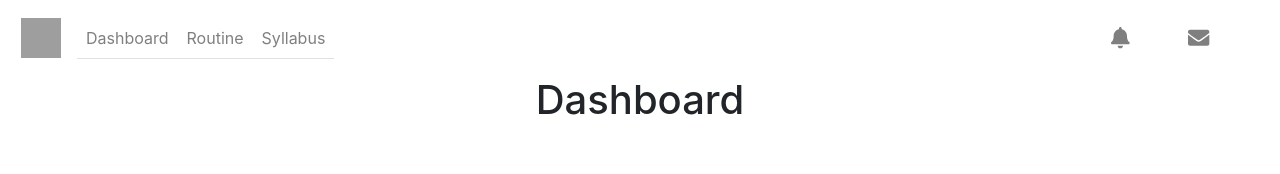
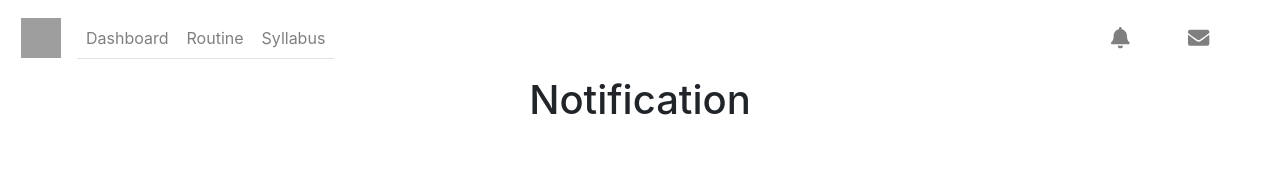
Before and after one commit to kmtusher97/Office-Management-Application-for-CSEJU, a React (Create React App) app in the folder cseju-office-management-app/: page /notification in a window 1280 px wide. Before the commit this address led to /dashboard. Shown: the top 174 px of the page. Built offline with nearby package versions, Linux system fonts and the light colour scheme; grey boxes are pictures that could not be loaded.

Commit message:
New Route added for Notification

```diff
--- a/cseju-office-management-app/src/components/layout/Header.js
+++ b/cseju-office-management-app/src/components/layout/Header.js
@@ -1,6 +1,6 @@
 import React, { Component } from "react";
 import { FontAwesomeIcon } from "@fortawesome/react-fontawesome";
-import { Navbar, Nav, NavDropdown, NavItem, Image } from "react-bootstrap";
+import { Navbar, Nav, NavItem, Image } from "react-bootstrap";
 
 import headerData from "./HeaderData";
 
@@ -40,7 +40,7 @@ class Header extends Component {
           <Nav>
             {headerData.rightSideMenus.map((menu, idxRgtHeaderMenus) => (
               <NavItem key={idxRgtHeaderMenus}>
-                <Nav.Link to={menu.link} style={{ paddingRight: "50px" }}>
+                <Nav.Link href={menu.link} style={{ paddingRight: "50px" }}>
                   <FontAwesomeIcon icon={menu.icon} size="lg" />
                 </Nav.Link>
               </NavItem>
--- /dev/null
+++ b/cseju-office-management-app/src/components/views/Notification.js
@@ -0,0 +1,13 @@
+import React, { Component } from "react";
+
+class Notification extends Component {
+  render() {
+    return (
+      <div>
+        <h1>Notification</h1>
+      </div>
+    );
+  }
+}
+
+export default Notification;
--- a/cseju-office-management-app/src/route/Routes.js
+++ b/cseju-office-management-app/src/route/Routes.js
@@ -3,12 +3,41 @@ import React from "react";
 const Dashboard = React.lazy(() => import("../components/views/Dashboard"));
 const Syllabus = React.lazy(() => import("../components/views/Syllabus"));
 const Routine = React.lazy(() => import("../components/views/Routine"));
+const Notification = React.lazy(() =>
+  import("../components/views/Notification")
+);
 
 const routes = [
-  { path: "/", exact: true, name: "Dashboard", component: Dashboard },
-  { path: "/dashboard", exact: false, name: "Dashboard", component: Dashboard },
-  { path: "/syllabus", exact: true, name: "Dashboard", component: Syllabus },
-  { path: "/routine", exact: true, name: "Dashboard", component: Routine }
+  {
+    path: "/",
+    exact: true,
+    name: "Dashboard",
+    component: Dashboard
+  },
+  {
+    path: "/dashboard",
+    exact: false,
+    name: "Dashboard",
+    component: Dashboard
+  },
+  {
+    path: "/syllabus",
+    exact: true,
+    name: "Dashboard",
+    component: Syllabus
+  },
+  {
+    path: "/routine",
+    exact: true,
+    name: "Dashboard",
+    component: Routine
+  },
+  {
+    path: "/notification",
+    exact: true,
+    name: "Notification",
+    component: Notification
+  }
 ];
 
 export default routes;
```
